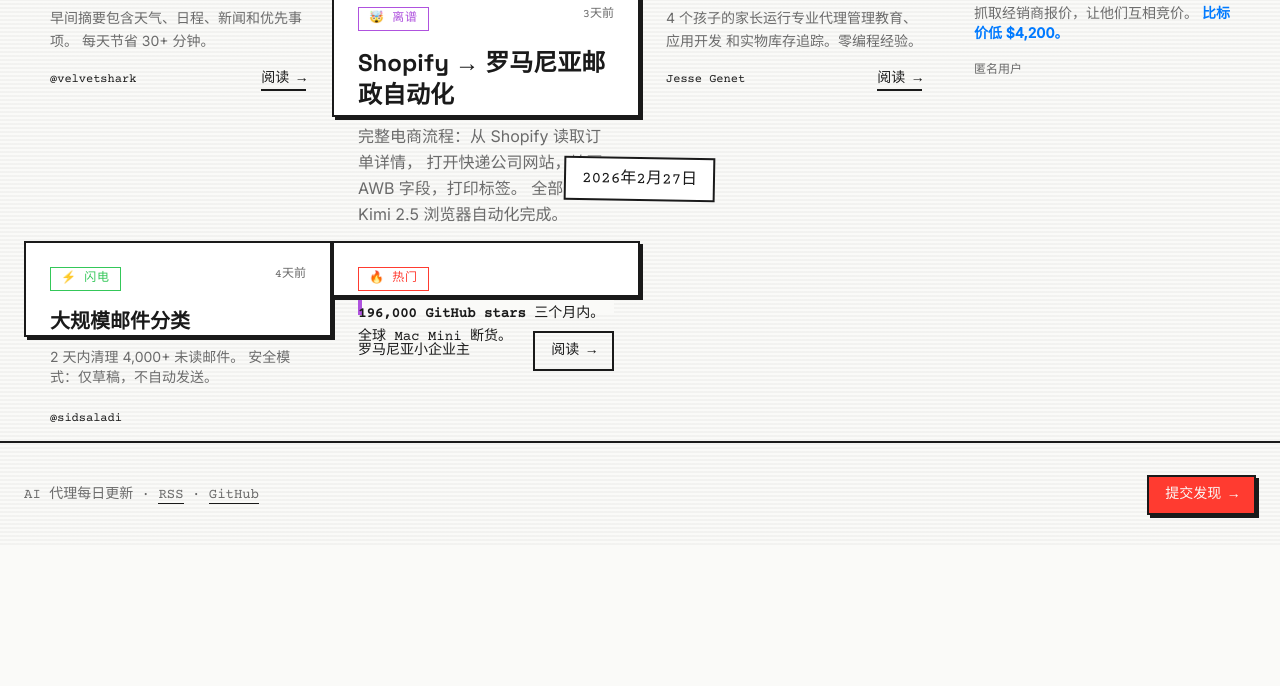
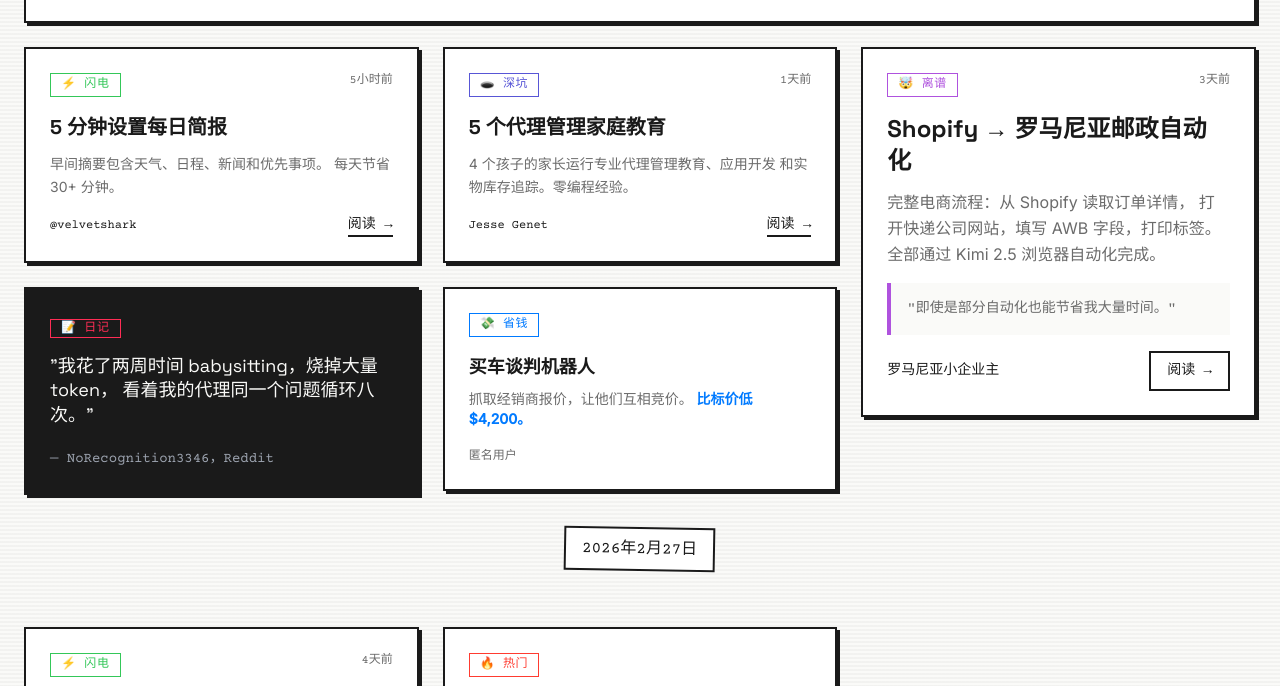
Before and after one commit to yuanhao/OpenClaw-Hunt, a plain HTML site: page zh/index.html in a window 1280 px wide. Shown: the part 451-1137 px from the top of the page. Before the commit the page ends 998 px from the top, so only its background shows below. Drawn offline with nearby package versions, Linux system fonts and the light colour scheme.

Commit message:
Fix Chinese version masonry layout and links

```diff
--- a/zh/index.html
+++ b/zh/index.html
@@ -68,16 +68,26 @@
             background: #fff;
         }
         .masonry-grid {
-            display: grid;
-            grid-template-columns: repeat(auto-fill, minmax(300px, 1fr));
-            grid-auto-rows: 10px;
-            gap: 0;
+            column-count: 3;
+            column-gap: 24px;
+        }
+        @media (max-width: 1024px) {
+            .masonry-grid { column-count: 2; }
+        }
+        @media (max-width: 640px) {
+            .masonry-grid { column-count: 1; }
         }
         .card {
             break-inside: avoid;
             margin-bottom: 24px;
+            display: block;
         }
-        .card-small { grid-row: span 8; }
+        .card-small, .card-medium, .card-large, .card-full {
+            grid-row: auto;
+        }
+        .card-full {
+            column-span: all;
+        }
         .card-medium { grid-row: span 12; }
         .card-large { grid-row: span 16; }
         .card-full { grid-column: 1 / -1; grid-row: span 10; }
@@ -162,7 +172,7 @@
                     </p>
                     <div class="flex justify-between items-center">
                         <span class="font-mono text-sm">@openclaw-lover</span>
-                        <a href="/zh/case/book-writing-agents.html" class="font-mono text-sm border-2 border-ink px-4 py-2 hover:bg-ink hover:text-paper transition-colors">
+                        <a href="/OpenClaw-Hunt/zh/case/book-writing-agents.html" class="font-mono text-sm border-2 border-ink px-4 py-2 hover:bg-ink hover:text-paper transition-colors">
                             阅读 →
                         </a>
                     </div>
@@ -183,7 +193,7 @@
                     </p>
                     <div class="flex justify-between items-center">
                         <span class="font-mono text-xs">@velvetshark</span>
-                        <a href="/zh/case/daily-briefing.html" class="font-mono text-sm border-b-2 border-ink">阅读 →</a>
+                        <a href="/OpenClaw-Hunt/zh/case/daily-briefing.html" class="font-mono text-sm border-b-2 border-ink">阅读 →</a>
                     </div>
                 </article>
 
@@ -216,7 +226,7 @@
                     </p>
                     <div class="flex justify-between items-center">
                         <span class="font-mono text-xs">Jesse Genet</span>
-                        <a href="/zh/case/homeschool-agents.html" class="font-mono text-sm border-b-2 border-ink">阅读 →</a>
+                        <a href="/OpenClaw-Hunt/zh/case/homeschool-agents.html" class="font-mono text-sm border-b-2 border-ink">阅读 →</a>
                     </div>
                 </article>
 
@@ -256,7 +266,7 @@
                     </div>
                     <div class="flex justify-between items-center">
                         <span class="font-mono text-sm">罗马尼亚小企业主</span>
-                        <a href="/zh/case/shopify-shipping.html" class="font-mono text-sm border-2 border-ink px-4 py-2 hover:bg-ink hover:text-paper transition-colors">
+                        <a href="/OpenClaw-Hunt/zh/case/shopify-shipping.html" class="font-mono text-sm border-2 border-ink px-4 py-2 hover:bg-ink hover:text-paper transition-colors">
                             阅读 →
                         </a>
                     </div>
```
